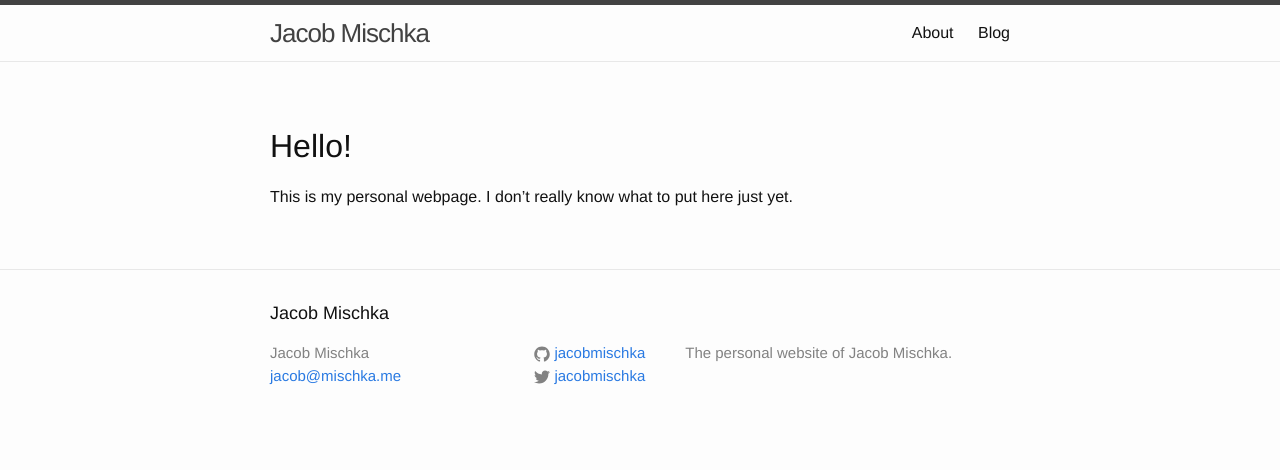
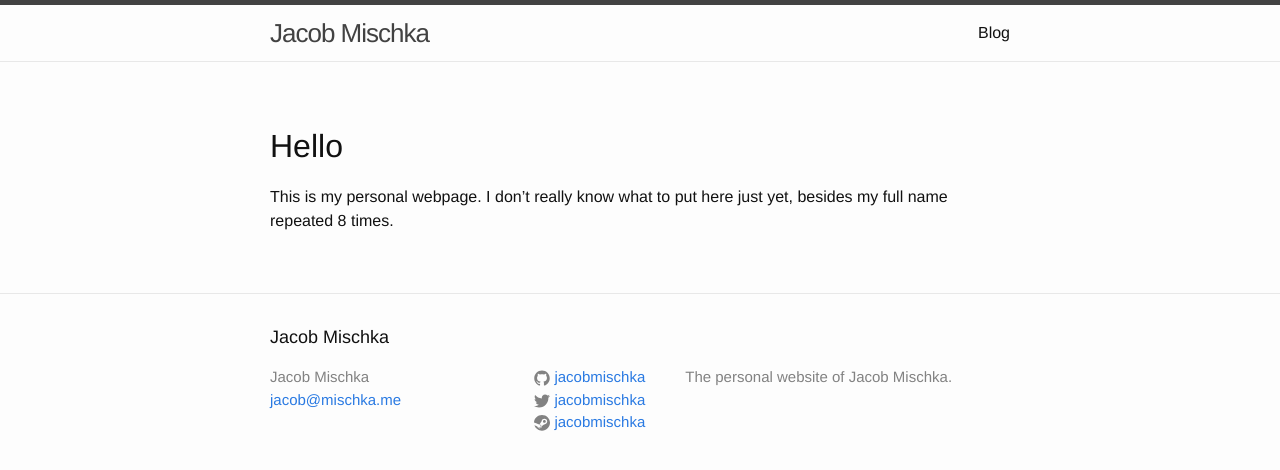
Before and after one commit to Jacob-Mischka/jacob-mischka.github.io, a Jekyll site: the page built from index.md, in a window 1280 px wide. Shown: the top 470 px of the page. Built offline with Jekyll 4.4.1, drawn with Linux system fonts in a browser that asks for light colours.

Commit message:
hell, replace the old one

```diff
--- a/_config.yml
+++ b/_config.yml
@@ -7,6 +7,7 @@ url: "http://www.mischka.me"
 permalink: pretty
 twitter_username: jacobmischka
 github_username:  jacobmischka
+steam_username: jacobmischka
 
 # Build settings
 markdown: kramdown
--- a/_includes/footer.html
+++ b/_includes/footer.html
@@ -19,26 +19,47 @@
 						<a href="https://github.com/{{ site.github_username }}">
 							<span class="icon  icon--github">
 								<svg viewBox="0 0 16 16">
-                  <path fill="#828282" d="M7.999,0.431c-4.285,0-7.76,3.474-7.76,7.761 c0,3.428,2.223,6.337,5.307,7.363c0.388,0.071,0.53-0.168,0.53-0.374c0-0.184-0.007-0.672-0.01-1.32 c-2.159,0.469-2.614-1.04-2.614-1.04c-0.353-0.896-0.862-1.135-0.862-1.135c-0.705-0.481,0.053-0.472,0.053-0.472 c0.779,0.055,1.189,0.8,1.189,0.8c0.692,1.186,1.816,0.843,2.258,0.645c0.071-0.502,0.271-0.843,0.493-1.037 C4.86,11.425,3.049,10.76,3.049,7.786c0-0.847,0.302-1.54,0.799-2.082C3.768,5.507,3.501,4.718,3.924,3.65 c0,0,0.652-0.209,2.134,0.796C6.677,4.273,7.34,4.187,8,4.184c0.659,0.003,1.323,0.089,1.943,0.261 c1.482-1.004,2.132-0.796,2.132-0.796c0.423,1.068,0.157,1.857,0.077,2.054c0.497,0.542,0.798,1.235,0.798,2.082 c0,2.981-1.814,3.637-3.543,3.829c0.279,0.24,0.527,0.713,0.527,1.437c0,1.037-0.01,1.874-0.01,2.129 c0,0.208,0.14,0.449,0.534,0.373c3.081-1.028,5.302-3.935,5.302-7.362C15.76,3.906,12.285,0.431,7.999,0.431z"/>
+									<path fill="#828282" d="M7.999,0.431c-4.285,0-7.76,3.474-7.76,7.761 c0,3.428,2.223,6.337,5.307,7.363c0.388,0.071,0.53-0.168,0.53-0.374c0-0.184-0.007-0.672-0.01-1.32 c-2.159,0.469-2.614-1.04-2.614-1.04c-0.353-0.896-0.862-1.135-0.862-1.135c-0.705-0.481,0.053-0.472,0.053-0.472 c0.779,0.055,1.189,0.8,1.189,0.8c0.692,1.186,1.816,0.843,2.258,0.645c0.071-0.502,0.271-0.843,0.493-1.037 C4.86,11.425,3.049,10.76,3.049,7.786c0-0.847,0.302-1.54,0.799-2.082C3.768,5.507,3.501,4.718,3.924,3.65 c0,0,0.652-0.209,2.134,0.796C6.677,4.273,7.34,4.187,8,4.184c0.659,0.003,1.323,0.089,1.943,0.261 c1.482-1.004,2.132-0.796,2.132-0.796c0.423,1.068,0.157,1.857,0.077,2.054c0.497,0.542,0.798,1.235,0.798,2.082 c0,2.981-1.814,3.637-3.543,3.829c0.279,0.24,0.527,0.713,0.527,1.437c0,1.037-0.01,1.874-0.01,2.129 c0,0.208,0.14,0.449,0.534,0.373c3.081-1.028,5.302-3.935,5.302-7.362C15.76,3.906,12.285,0.431,7.999,0.431z"
+									/>
 								</svg>
 							</span>
 
 							<span class="username">{{ site.github_username }}</span>
 						</a>
 					</li>
-          {% endif %}
-
-          {% if site.twitter_username %}
+					{% endif %} {% if site.twitter_username %}
 					<li>
 						<a href="https://twitter.com/{{ site.twitter_username }}">
 							<span class="icon  icon--twitter">
 								<svg viewBox="0 0 16 16">
 									<path fill="#828282" d="M15.969,3.058c-0.586,0.26-1.217,0.436-1.878,0.515c0.675-0.405,1.194-1.045,1.438-1.809
-                  c-0.632,0.375-1.332,0.647-2.076,0.793c-0.596-0.636-1.446-1.033-2.387-1.033c-1.806,0-3.27,1.464-3.27,3.27 c0,0.256,0.029,0.506,0.085,0.745C5.163,5.404,2.753,4.102,1.14,2.124C0.859,2.607,0.698,3.168,0.698,3.767 c0,1.134,0.577,2.135,1.455,2.722C1.616,6.472,1.112,6.325,0.671,6.08c0,0.014,0,0.027,0,0.041c0,1.584,1.127,2.906,2.623,3.206 C3.02,9.402,2.731,9.442,2.433,9.442c-0.211,0-0.416-0.021-0.615-0.059c0.416,1.299,1.624,2.245,3.055,2.271 c-1.119,0.877-2.529,1.4-4.061,1.4c-0.264,0-0.524-0.015-0.78-0.046c1.447,0.928,3.166,1.469,5.013,1.469 c6.015,0,9.304-4.983,9.304-9.304c0-0.142-0.003-0.283-0.009-0.423C14.976,4.29,15.531,3.714,15.969,3.058z"/>
+                  c-0.632,0.375-1.332,0.647-2.076,0.793c-0.596-0.636-1.446-1.033-2.387-1.033c-1.806,0-3.27,1.464-3.27,3.27 c0,0.256,0.029,0.506,0.085,0.745C5.163,5.404,2.753,4.102,1.14,2.124C0.859,2.607,0.698,3.168,0.698,3.767 c0,1.134,0.577,2.135,1.455,2.722C1.616,6.472,1.112,6.325,0.671,6.08c0,0.014,0,0.027,0,0.041c0,1.584,1.127,2.906,2.623,3.206 C3.02,9.402,2.731,9.442,2.433,9.442c-0.211,0-0.416-0.021-0.615-0.059c0.416,1.299,1.624,2.245,3.055,2.271 c-1.119,0.877-2.529,1.4-4.061,1.4c-0.264,0-0.524-0.015-0.78-0.046c1.447,0.928,3.166,1.469,5.013,1.469 c6.015,0,9.304-4.983,9.304-9.304c0-0.142-0.003-0.283-0.009-0.423C14.976,4.29,15.531,3.714,15.969,3.058z"
+									/>
 								</svg>
 							</span>
 
 							<span class="username">{{ site.twitter_username }}</span>
+						</a>
+					</li>
+					{% endif %} {% if site.steam_username %}
+					<li>
+						<a href="http://steamcommunity.com/id/{{ site.steam_username }}">
+							<span class="icon icon--steam">
+								<svg viewBox="0 0 16 16">
+									<g transform="matrix(0.05631622,0,0,0.05631622,-0.1045229,-0.28659324)">
+										<path
+										  d="M143.853,5.089 c -76.528,0 -139.11,59.385 -141.997,133.446 8.382,3.597 16.764,7.19 25.154,10.77 16.978,7.242 34.015,14.347 50.979,21.622 2.445,1.051 4.524,1.007 7.02,0.141 4.591,-1.599 9.32,-2.819 14.039,-4.011 2.264,-0.572 4.2,-1.294 5.641,-3.325 9.807,-13.829 19.665,-27.62 29.563,-41.378 1.837,-2.551 2.517,-5.301 2.88,-8.392 1.619,-13.742 7.742,-25.231 18.856,-33.482 19.523,-14.495 43.146,-14.128 62.185,1.041 9.767,7.785 15.237,18.272 17.306,30.768 2.222,13.422 -0.783,25.417 -8.239,36.459 -7.431,11.005 -17.856,18.291 -30.857,20.082 -9.035,1.243 -15.685,5.778 -22.436,10.817 -9.356,6.983 -18.573,14.152 -27.935,21.134 -3.432,2.562 -5.612,5.304 -6.384,9.96 -2.863,17.268 -13.71,28.539 -30.844,31.767 -15.89,2.995 -33.457,-4.929 -40.251,-20.379 -0.835,-1.897 -2.124,-3.729 -2.409,-5.707 -0.603,-4.159 -3.217,-6.007 -6.733,-7.495 -16.827,-7.125 -33.642,-14.277 -50.456,-21.432 18.765,55.229 72.151,95.179 134.918,95.179 78.361,0 142.113,-62.262 142.113,-138.792 0,-76.53 -63.752,-138.793 -142.113,-138.793 z"
+										  fill="#828282" />
+										<path
+										  d="M221.635,119.645 c 221.386,99.468 205.059,84.88 186.52,84.688 c -19.036,-0.194 -35.002,16.25 -35.212,35.5 -0.19,17.445 14.713,35.424 35.385,35.06 16.51,0.333 35.215,-13.73 34.942,-35.603 z m -60.072,-0.047 c 0.163,-12.463 10.4,-24.611 25.018,-24.501 13.821,0.104 24.921,11.415 24.801,25.455 -0.114,13.538 -11.485,25.142 -25.101,24.243 -13.33,0.76 -24.9,-11.252 -24.718,-25.197 z"
+										  fill="#828282" />
+										<path
+										  d="m114.348,222.577 c -8.53,5.314 -18.951,4.681 -26.198,-1.743 -1.124,-0.995 -2.147,-2.157 -3.404,-2.941 -2.099,-1.306 -4.322,-1.446 -6.152,0.541 -1.794,1.946 -1.679,3.901 -0.026,6.053 6.227,8.108 14.982,12.169 24.58,11.56 18.948,-1.206 29.9,-15.991 29.517,-31.013 0.846,-15.613 -12.473,-29.654 -29.733,-30.803 -2.349,-0.155 -4.861,0.521 -7.128,1.3 -2.03,0.698 -3.543,2.36 -3.117,4.788 0.396,2.246 1.909,3.71 4.195,3.983 1.856,0.224 3.754,0.104 5.635,0.133 9.672,0.147 17.84,6.034 20.096,15.179 2.204,8.944 -1.365,18.662 -8.265,22.963 z"
+										  fill="#828282" />
+									</g>
+								</svg>
+							</span>
+							<span class="username">{{ site.steam_username }}</span>
 						</a>
 					</li>
 					{% endif %}
--- a/_includes/header.html
+++ b/_includes/header.html
@@ -15,7 +15,7 @@
 
       <div class="trigger">
         {% for page in site.pages %}
-          {% if page.title %}
+          {% if page.title and page.hide == null %}
           <a class="page-link" href="{{ page.url | prepend: site.baseurl }}">{{ page.title }}</a>
           {% endif %}
         {% endfor %}
--- a/blog.html
+++ b/blog.html
@@ -16,9 +16,13 @@ title: Blog
         		<a class="post-link" href="{{ post.url | prepend: site.baseurl }}">{{ post.title }}</a>
         	</h2>
     		</li>
+		{% else %}
+			<p>
+				There aren't any of these yet. Maybe soon.
+			</p>
 		{% endfor %}
 	</ul>
 
-  <p class="rss-subscribe">subscribe <a href="{{ "/feed.xml" | prepend: site.baseurl }}">via RSS</a></p>
+  <!-- <p class="rss-subscribe">subscribe <a href="{{ "/feed.xml" | prepend: site.baseurl }}">via RSS</a></p> -->
 
 </div>
--- a/index.md
+++ b/index.md
@@ -1,5 +1,5 @@
 ---
 layout: page
 ---
-## Hello!
-This is my personal webpage. I don't really know what to put here just yet.
+## Hello
+This is my personal webpage. I don't really know what to put here just yet, besides my full name repeated 8 times.
```
Also changed, not shown: about.md (+1 -0 lines), discord.html (added, +15 -0 lines). Lines whose indentation alone changed are shown as unchanged.
